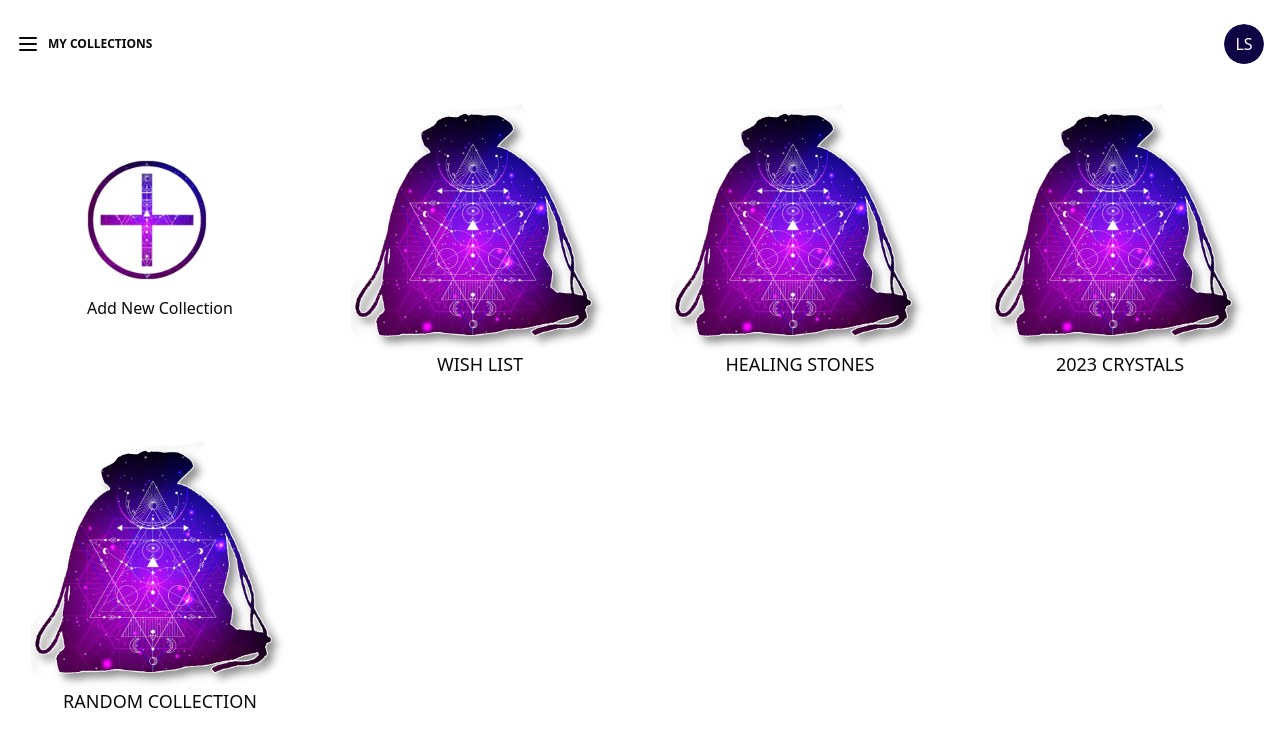
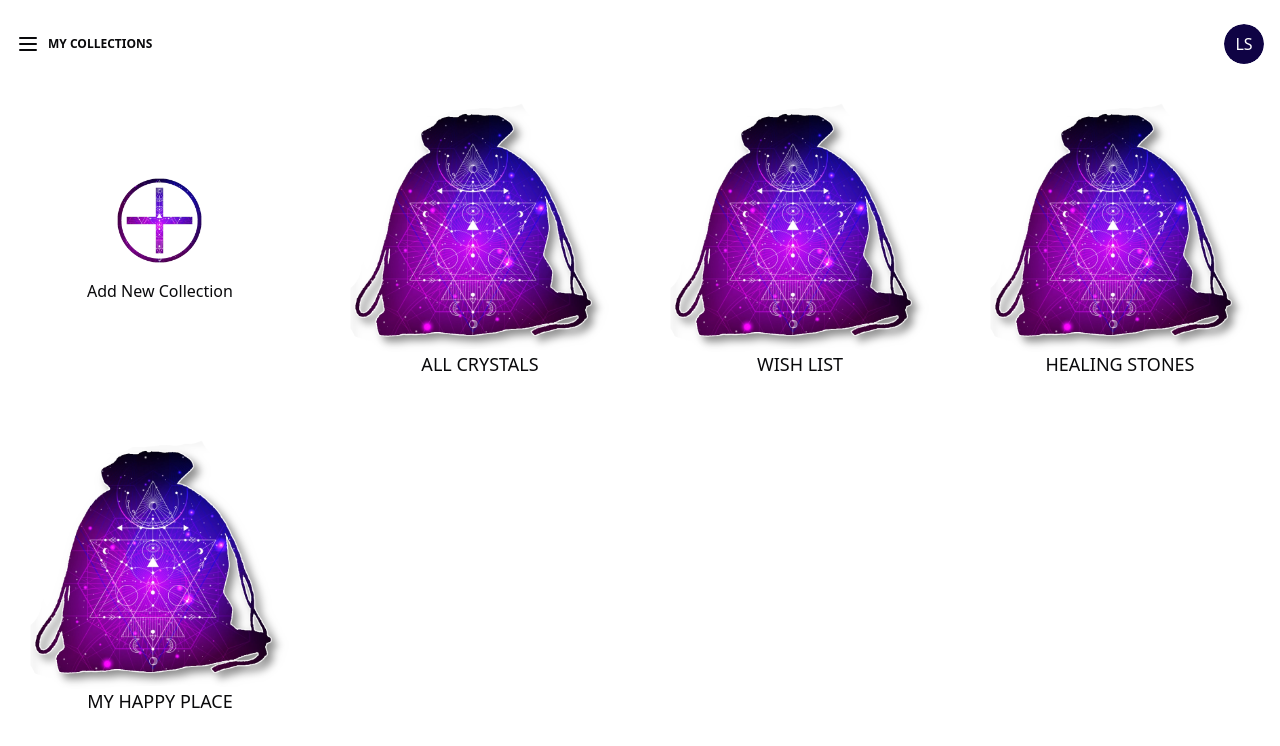
Before and after one commit to LacunaStrategies/crystalchronicles, a Next.js app: page /app/my-collections in a window 1280 px wide. Shown: the top 746 px of the page. Built offline with nearby package versions, Linux system fonts and the light colour scheme.

Commit message:
Mock Database Changes
Moved "crystal collections" data to mock database file
Added typing

```diff
--- /dev/null
+++ b/lib/mock/crystalCollections.ts
@@ -0,0 +1,24 @@
+import { ICrystalCollection } from "@/types/CrystalCollection"
+
+export const crystalCollection: ICrystalCollection[] = [
+    {
+        _id: "ccuid-1",
+        name: "All Crystals",
+        user_id: "1",
+    },
+    {
+        _id: 'ccuid-2',
+        name: 'Wish List',
+        user_id: "1",
+    },
+    {
+        _id: 'ccuid-3',
+        name: 'Healing Stones',
+        user_id: "1",
+    },
+    {
+        _id: 'ccuid-4',
+        name: 'My Happy Place',
+        user_id: "1",
+    },
+]
--- a/pages/app/my-collections/index.tsx
+++ b/pages/app/my-collections/index.tsx
@@ -3,27 +3,7 @@ import Image from "next/image"
 import Link from "next/link"
 import mysticBag from '@/public/assets/images/mystic-drawstring-bag.webp'
 import mysticPlus from '@/public/assets/images/mystic-plus-icon.webp'
-
-interface Props { }
-
-const myCollections = [
-    {
-        _id: '1',
-        name: 'Wish List',
-    },
-    {
-        _id: '2',
-        name: 'Healing Stones',
-    },
-    {
-        _id: '3',
-        name: '2023 Crystals',
-    },
-    {
-        _id: '4',
-        name: 'Random Collection',
-    },
-]
+import { crystalCollection } from "@/lib/mock/crystalCollections"
 
 export const Crystals = () => {
     return (
@@ -31,12 +11,12 @@ export const Crystals = () => {
             <div className="grid grid-cols-2 md:grid-cols-4 gap-8">
                 <div className="flex items-center justify-center">
                     <button>
-                        <Image src={mysticPlus} width={120} height={120} alt="Mystic Plus Symbol" className="mb-4" />
+                        <Image src={mysticPlus} width={85} height={85} alt="Mystic Plus Symbol" className="mb-4 mx-auto" />
                         <div className="w-full text-center">Add New Collection</div>
                     </button>
                 </div>
                 {
-                    myCollections.map(collection => (
+                    crystalCollection.map(collection => (
                         <div key={collection.name}>
                             <Link href={`/app/my-collections/${collection._id}`} className="block transition-all duration-300 scale-90 hover:scale-95">
                                 <Image src={mysticBag} alt="Mystic Bag" width={500} height={480} priority />
--- /dev/null
+++ b/types/CrystalCollection.ts
@@ -0,0 +1,5 @@
+export interface ICrystalCollection {
+    _id: string
+    name: string
+    user_id: string
+}
```
